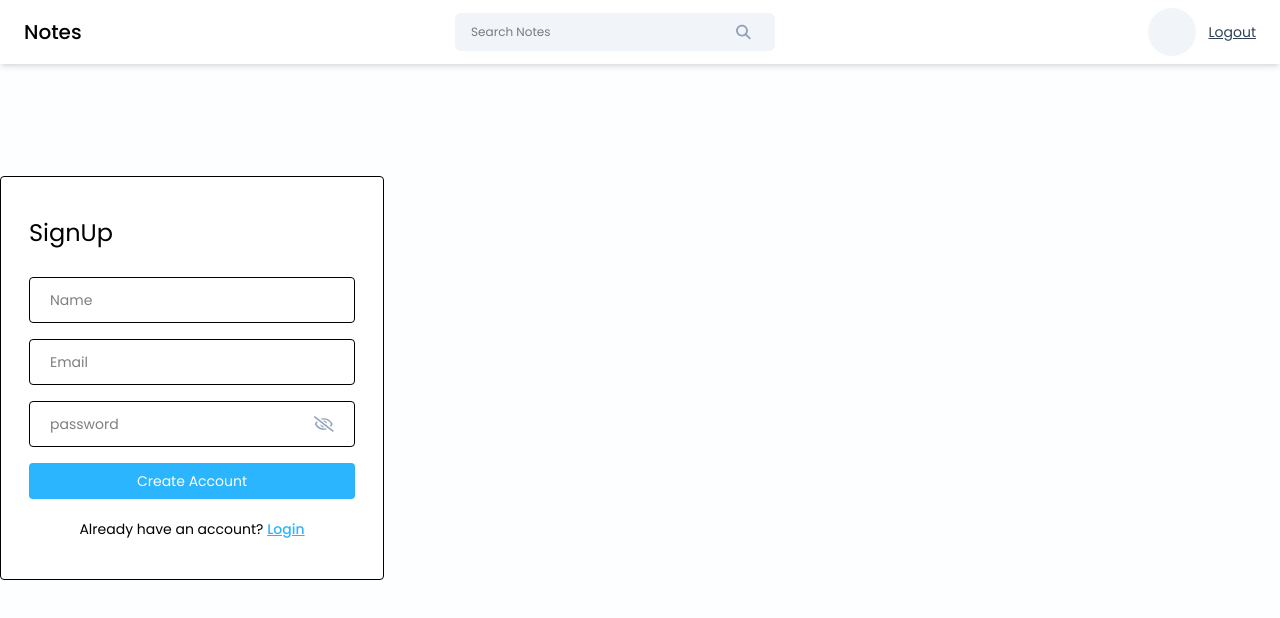
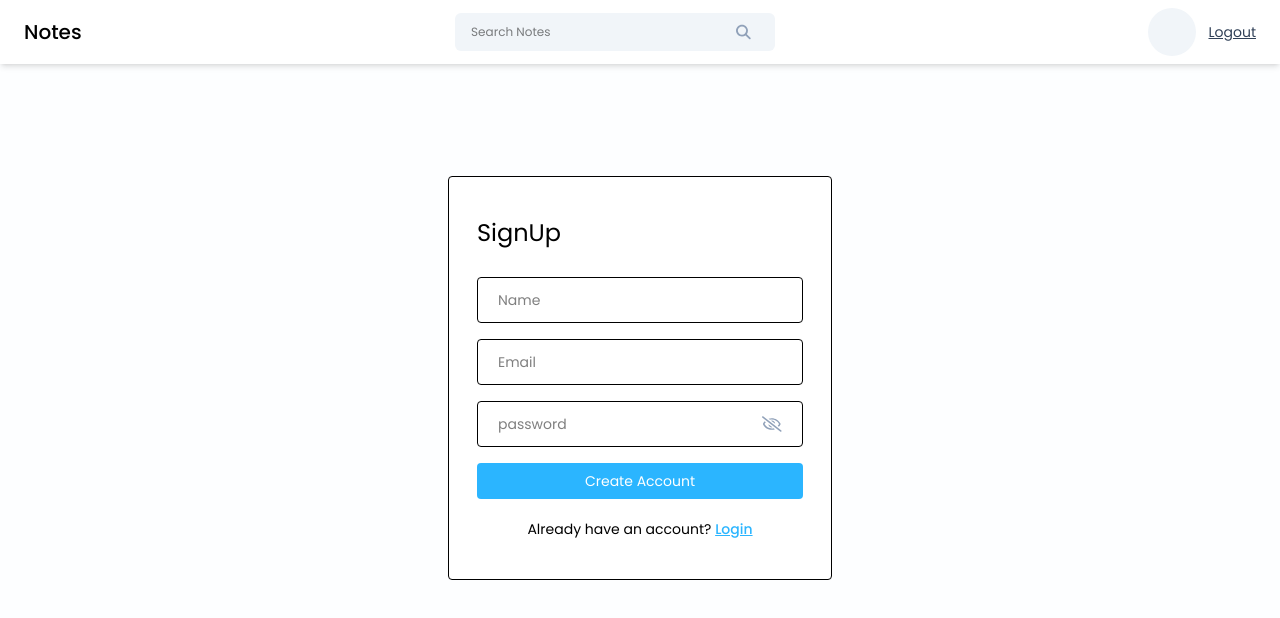
Before and after one commit to sasobapriyanjana11/Notella-App-Frontend, a React (Vite) app: page /signup in a window 1280 px wide. Shown: the top 618 px of the page. Built offline with nearby package versions, Linux system fonts and the light colour scheme.

Commit message:
fix the component centralization

```diff
--- a/src/pages/Home/Home.jsx
+++ b/src/pages/Home/Home.jsx
@@ -142,6 +142,9 @@
                 style={{
                     overlay: {
                         backgroundColor: "rgba(0,0,0,0.2)",
+                        display: "flex",
+                        justifyContent: "center",
+                        alignItems: "center",
                     },
                 }}
                 contentLabel="Edit Note"
--- a/src/pages/Login/Login.jsx
+++ b/src/pages/Login/Login.jsx
@@ -51,7 +51,7 @@
 
     return <>
         <Navbar/>
-        <div className="flex items-center justify-content mt-28">
+        <div className="flex items-center justify-center mt-28">
             <div className="w-96 border rounded bg-white px-7 py-10">
                 <form onSubmit={handleLogin}>
                 <h4 className="text-2xl mb-7">Login</h4>
--- a/src/pages/SignUp/SignUp.jsx
+++ b/src/pages/SignUp/SignUp.jsx
@@ -60,7 +60,7 @@
 
     return <>
     <Navbar/>
-    <div className="flex items-center justify-content mt-28">
+    <div className="flex items-center justify-center mt-28">
         <div className="w-96 border rounded bg-white px-7 py-10">
             <form onSubmit={handleSignUp}>
                 <h4 className="text-2xl mb-7">SignUp</h4>
```
